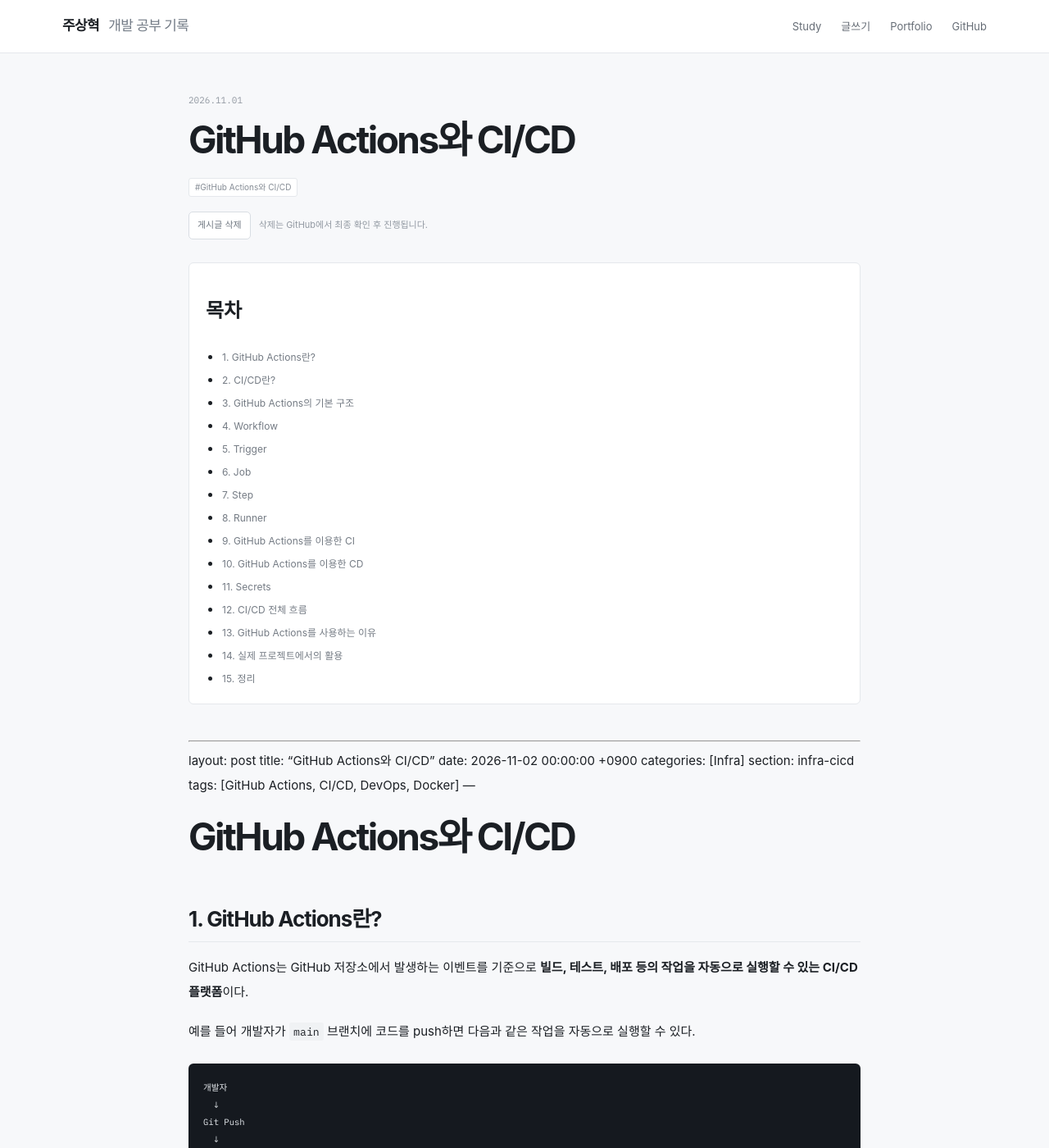
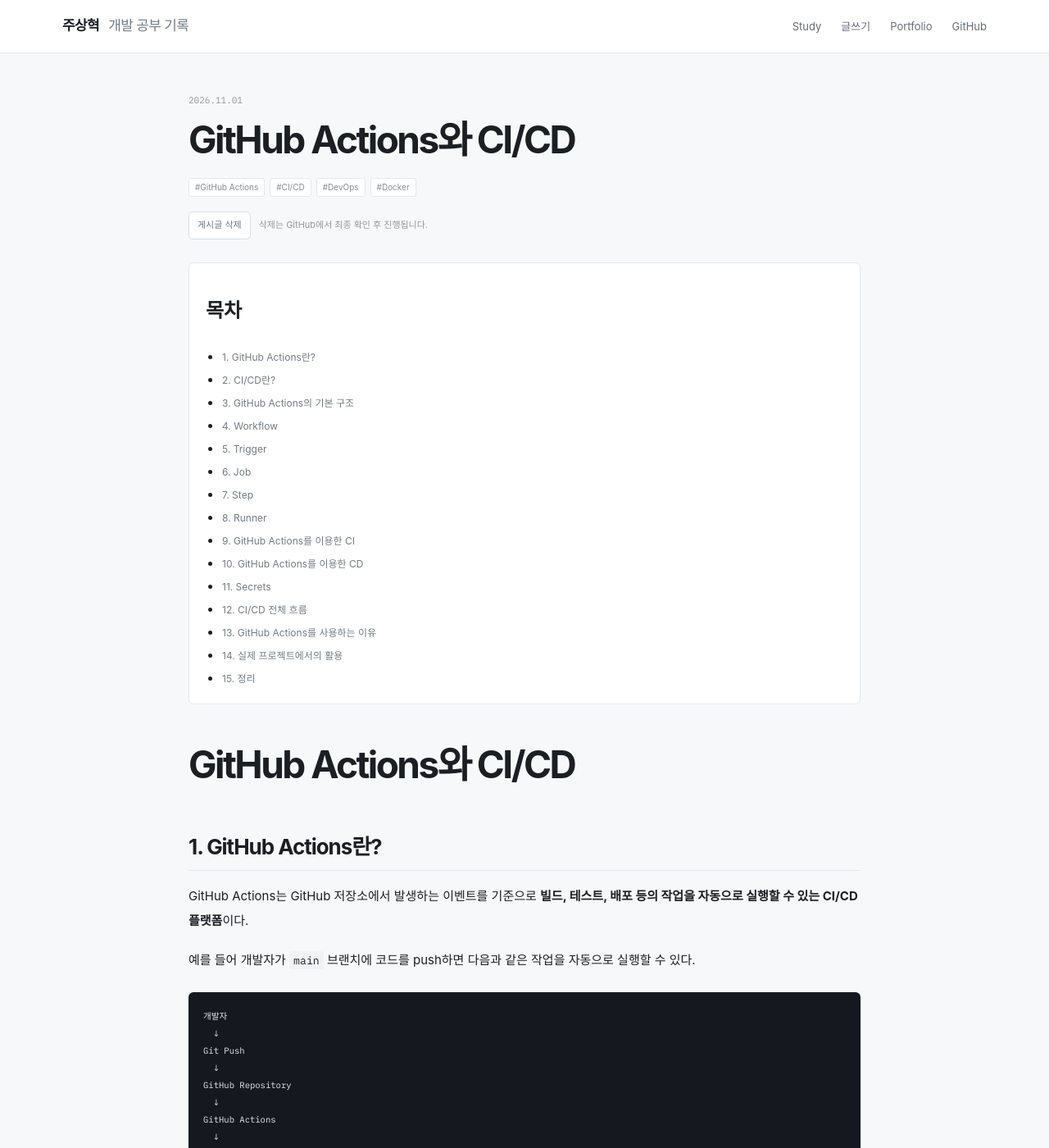
Before and after one commit to zuzusnasna/zuzusnasna.github.io, a Jekyll site: the page built from _posts/2026-11-02-github-actions와-ci-cd.md, in a window 1280 px wide and 1400 px high. Shown: the whole window at 82% size. Built offline with Jekyll 4.4.1, drawn with Linux system fonts in a browser that asks for light colours; some web fonts are replaced.

Commit message:
fix: remove duplicate front matter from GitHub Actions post

```diff
--- a/_posts/2026-11-02-github-actions와-ci-cd.md
+++ b/_posts/2026-11-02-github-actions와-ci-cd.md
@@ -1,12 +1,3 @@
----
-layout: post
-title: "GitHub Actions와 CI/CD"
-date: 2026-11-02 00:00:00 +0900
-categories: [Infra]
-section: infra-cicd
-tags: [GitHub Actions와 CI/CD]
----
-
 ---
 layout: post
 title: "GitHub Actions와 CI/CD"
```
